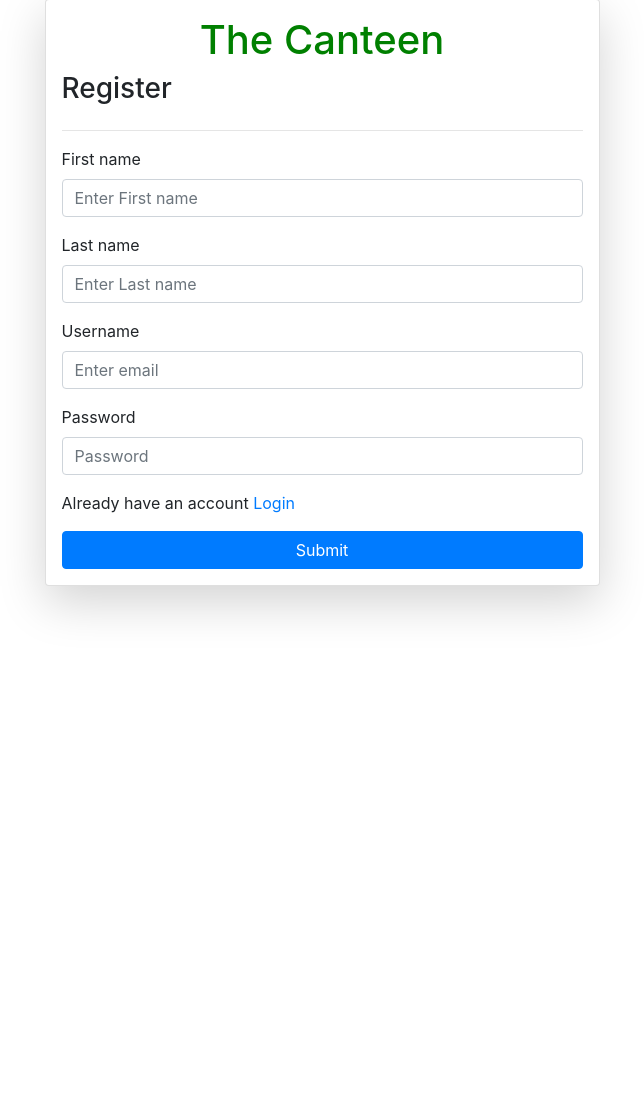
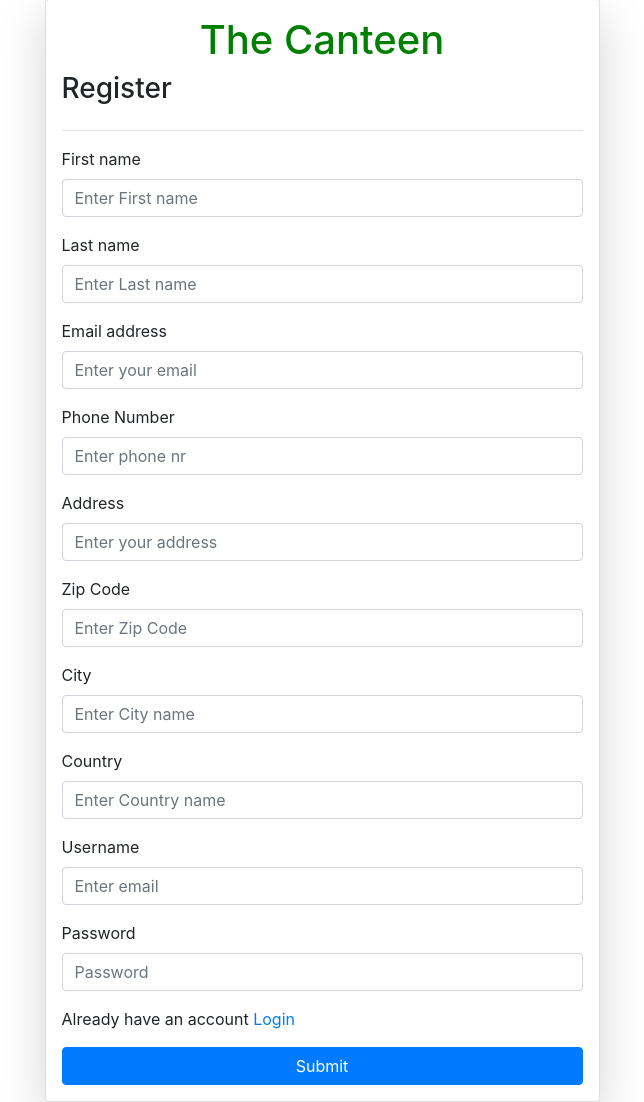
Before and after one commit to m-sharif-azad/BPI-Canteen, a Django app: page /register/ in a window 1280 px wide. Shown: the part 49-1151 px from the top of the page, without its empty margins (318-962 px from the left). Before the commit the page ends 664 px from the top, so only its background shows below. Run offline with Django 5.2, Linux system fonts and the light colour scheme; a user stored in the database is signed in; parts of the project's set-up code (start-up, migrations or seed data) failed here and were passed over; some libraries are stand-ins or nearby versions.

Commit message:
registration form extended on register.html in auth app

```diff
--- a/The_Canteen/authentication/templates/register.html
+++ b/The_Canteen/authentication/templates/register.html
@@ -30,14 +30,56 @@
 			<div class="form-group">
 				<label for="exampleInputEmail1">First name</label>
 				<input type="text" class="form-control" id="exampleInputEmail1" aria-describedby="emailHelp"
-					placeholder="Enter First name" name="first_name" required>
+					placeholder="Enter First name" name="firstname" required>
 			</div>
 
 			<!-- Last Name input field -->
 			<div class="form-group">
 				<label for="exampleInputEmail1">Last name</label>
-				<input type="text" name="last_name" class="form-control" id="exampleInputEmail1"
+				<input type="text" name="lastname" class="form-control" id="exampleInputEmail1"
 					aria-describedby="emailHelp" placeholder="Enter Last name" required>
+			</div>
+
+			<!-- Email input field -->
+			<div class="form-group">
+				<label for="exampleInputEmail1">Email address</label>
+				<input type="text" name="email" class="form-control" id="exampleInputEmail1"
+					aria-describedby="emailHelp" placeholder="Enter your email" required>
+			</div>
+
+			<!-- Phone nr input field -->
+			<div class="form-group">
+				<label for="exampleInputEmail1">Phone Number</label>
+				<input type="text" name="phone" class="form-control" id="exampleInputEmail1"
+					aria-describedby="emailHelp" placeholder="Enter phone nr" required>
+			</div>
+
+			<!-- Address input field -->
+			<div class="form-group">
+				<label for="exampleInputEmail1">Address</label>
+				<input type="text" name="address" class="form-control" id="exampleInputEmail1"
+					aria-describedby="emailHelp" placeholder="Enter your address" required>
+			</div>
+
+			<!-- Zip Code input field -->
+			<div class="form-group">
+				<label for="exampleInputEmail1">Zip Code</label>
+				<input type="text" name="zipcode" class="form-control" id="exampleInputEmail1"
+					aria-describedby="emailHelp" placeholder="Enter Zip Code" required>
+			</div>
+
+			<!-- City input field -->
+			<div class="form-group">
+				<label for="exampleInputEmail1">City</label>
+				<input type="text" name="city" class="form-control" id="exampleInputEmail1"
+					aria-describedby="emailHelp" placeholder="Enter City name" required>
+			</div>
+
+			<!-- County input field -->
+			<div class="form-group">
+				<label for="exampleInputEmail1">Country</label>
+				<input type="text" name="country" class="form-control" id="exampleInputEmail1"
+					aria-describedby="emailHelp" placeholder="Enter Country name" required>
 			</div>
 
 			<!-- Username input field -->
```
